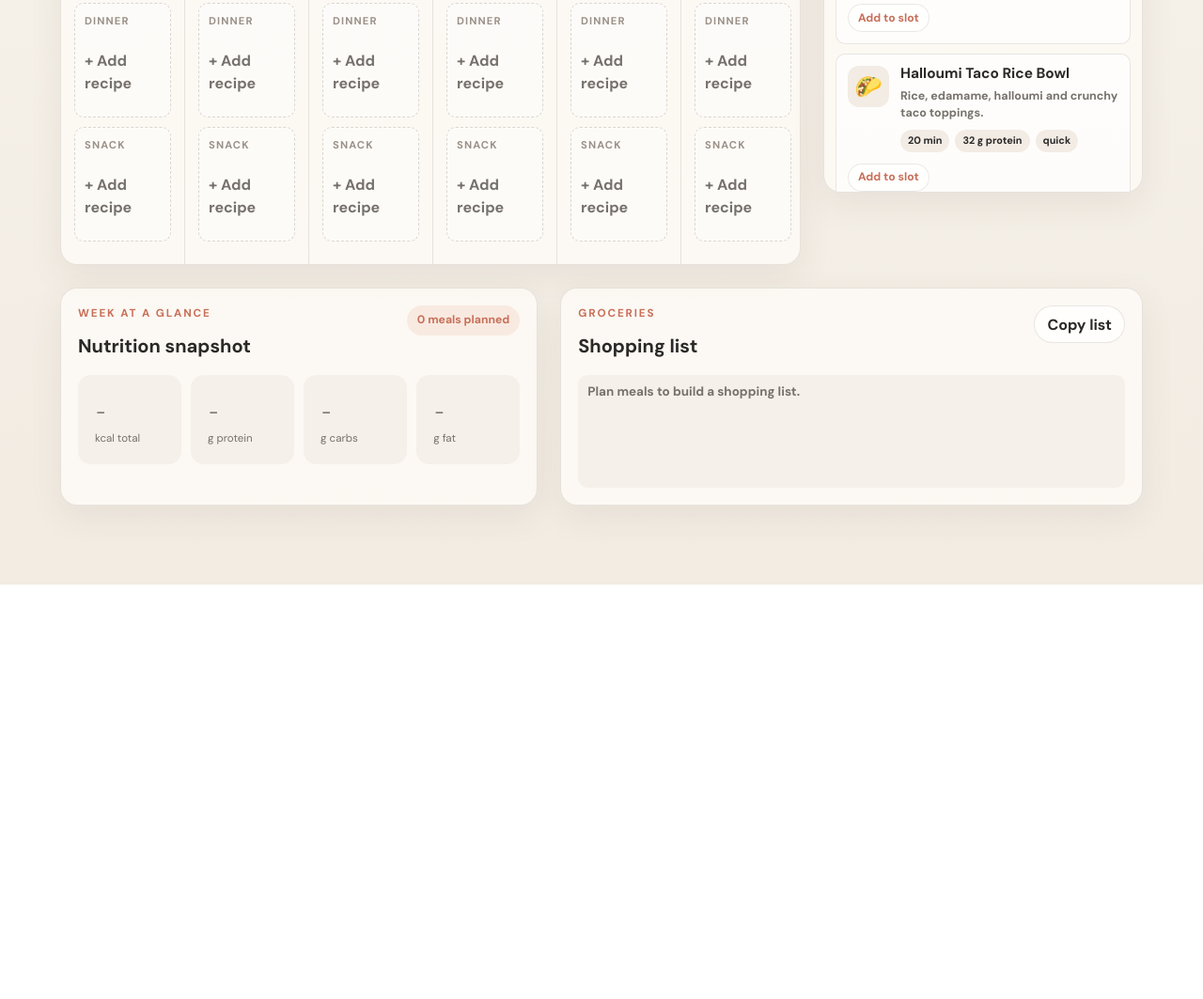
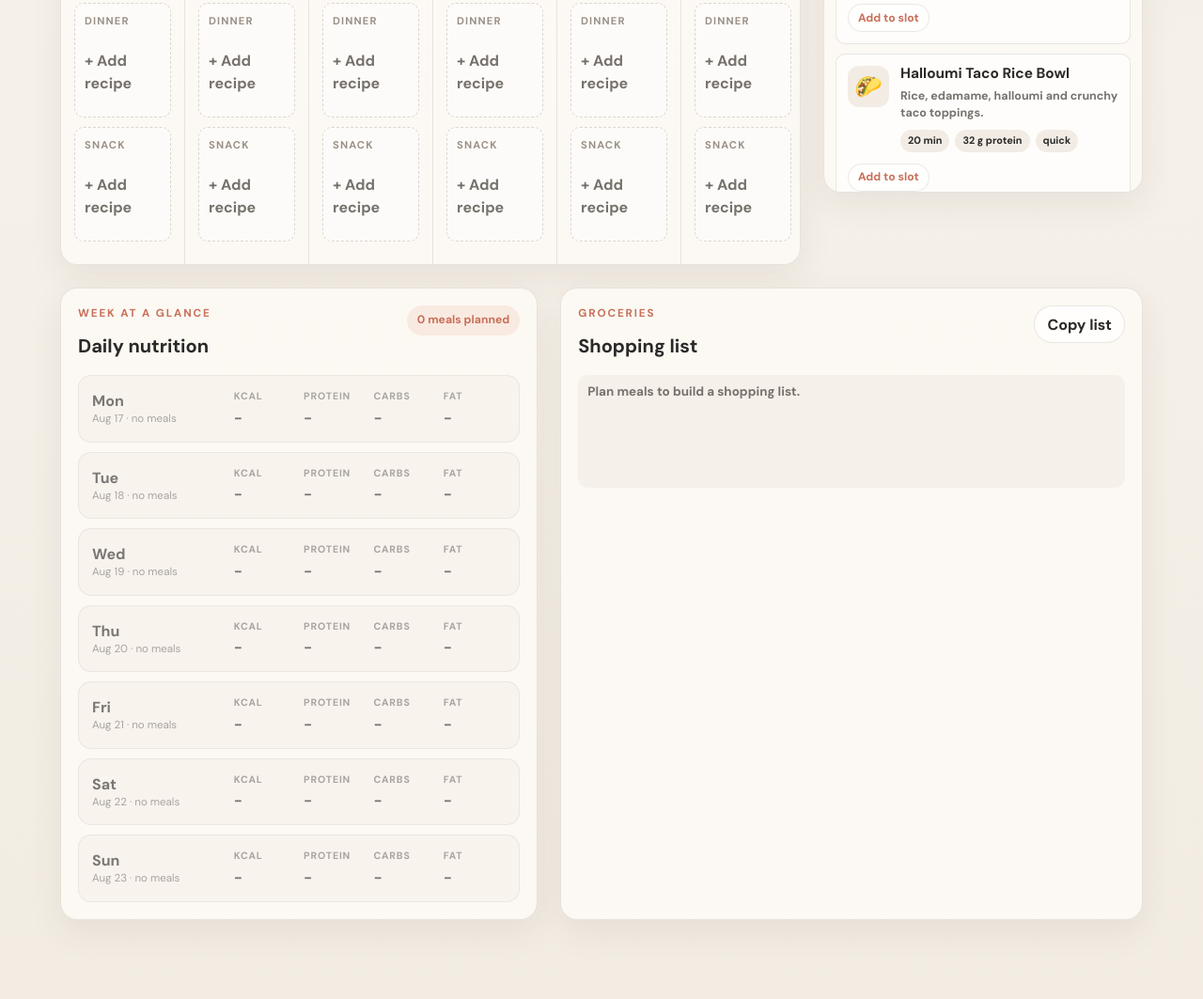
Before and after one commit to annardriguez/annas-recipe-database, a plain HTML site: page planner.html in a window 1280 px wide. Shown: the part 790-1853 px from the top of the page at 94% size. Before the commit the page ends 1412 px from the top, so only its background shows below. Drawn offline with nearby package versions, Linux system fonts and the light colour scheme.

Commit message:
Show daily planner macros

```diff
--- a/planner.html
+++ b/planner.html
@@ -5,7 +5,7 @@
   <meta name="viewport" content="width=device-width, initial-scale=1.0">
   <meta name="theme-color" content="#f4efe7">
   <title>Meal Planner | Anna's Kitchen Index</title>
-  <link rel="stylesheet" href="style.css?v=usable-hero">
+  <link rel="stylesheet" href="style.css?v=daily-macros">
 </head>
 
 <body>
@@ -80,7 +80,7 @@
           <div class="summary-heading">
             <div>
               <p class="eyebrow">Week at a glance</p>
-              <h2>Nutrition snapshot</h2>
+              <h2>Daily nutrition</h2>
             </div>
             <span id="planned-meal-count">0 meals planned</span>
           </div>
@@ -117,7 +117,7 @@
   <script src="supabase-config.js"></script>
   <script src="theme.js?v=fix-recipes"></script>
   <script src="recipes.js?v=account-polish"></script>
-  <script src="planner.js?v=fix-recipes"></script>
+  <script src="planner.js?v=daily-macros"></script>
   <script src="account.js?v=account-polish"></script>
 </body>
 </html>
--- a/planner.js
+++ b/planner.js
@@ -464,11 +464,47 @@ function getPlannedRecipesForWeek() {
   });
 }
 
+function getPlannedRecipesForDay(date) {
+  const dateKey = toDateKey(date);
+
+  return mealSlots
+    .map(slot => getRecipeById(mealPlan[makeSlotKey(dateKey, slot)]))
+    .filter(Boolean);
+}
+
 function sumMacro(plannedRecipes, key) {
   return plannedRecipes.reduce((total, recipe) => {
     const value = recipe[key];
     return typeof value === "number" ? total + value : total;
   }, 0);
+}
+
+function formatDailyMacro(value, suffix = "") {
+  return value ? `${value}${suffix}` : "-";
+}
+
+function renderDailyMacro(date) {
+  const plannedRecipes = getPlannedRecipesForDay(date);
+  const plannedCount = plannedRecipes.length;
+  const calories = sumMacro(plannedRecipes, "calories");
+  const protein = sumMacro(plannedRecipes, "protein");
+  const carbs = sumMacro(plannedRecipes, "carbs");
+  const fat = sumMacro(plannedRecipes, "fat");
+
+  return `
+    <article class="daily-summary ${plannedCount ? "" : "empty"}">
+      <div>
+        <strong>${dayFormatter.format(date)}</strong>
+        <span>${dateFormatter.format(date)} · ${plannedCount || "no"} meal${plannedCount === 1 ? "" : "s"}</span>
+      </div>
+      <dl>
+        <div><dt>kcal</dt><dd>${formatDailyMacro(calories)}</dd></div>
+        <div><dt>protein</dt><dd>${formatDailyMacro(protein, "g")}</dd></div>
+        <div><dt>carbs</dt><dd>${formatDailyMacro(carbs, "g")}</dd></div>
+        <div><dt>fat</dt><dd>${formatDailyMacro(fat, "g")}</dd></div>
+      </dl>
+    </article>
+  `;
 }
 
 function uniqueIngredients(plannedRecipes) {
@@ -489,18 +525,9 @@ function uniqueIngredients(plannedRecipes) {
 function renderWeeklySummary() {
   const plannedRecipes = getPlannedRecipesForWeek();
   const plannedCount = plannedRecipes.length;
-  const calories = sumMacro(plannedRecipes, "calories");
-  const protein = sumMacro(plannedRecipes, "protein");
-  const carbs = sumMacro(plannedRecipes, "carbs");
-  const fat = sumMacro(plannedRecipes, "fat");
 
   plannedMealCount.textContent = `${plannedCount} meal${plannedCount === 1 ? "" : "s"} planned`;
-  weeklySummary.innerHTML = `
-    <div><strong>${calories || "-"}</strong><span>kcal total</span></div>
-    <div><strong>${protein || "-"}</strong><span>g protein</span></div>
-    <div><strong>${carbs || "-"}</strong><span>g carbs</span></div>
-    <div><strong>${fat || "-"}</strong><span>g fat</span></div>
-  `;
+  weeklySummary.innerHTML = getWeekDates().map(renderDailyMacro).join("");
 
   const ingredients = uniqueIngredients(plannedRecipes).slice(0, 28);
   shoppingList.replaceChildren(
--- a/style.css
+++ b/style.css
@@ -1389,11 +1389,10 @@ dialog::backdrop {
 }
 
 .summary-stats {
-  grid-template-columns: repeat(4, minmax(0, 1fr));
-}
-
-.dialog-stats div,
-.summary-stats div {
+  grid-template-columns: 1fr;
+}
+
+.dialog-stats div {
   padding: 18px;
   border-radius: 14px;
   background: var(--paper);
@@ -1406,17 +1405,66 @@ dialog::backdrop {
   display: block;
 }
 
-.dialog-stats strong,
-.summary-stats strong {
+.dialog-stats strong {
   font-family: "Instrument Serif", Georgia, serif;
   font-size: 1.8rem;
   font-weight: 400;
 }
 
 .dialog-stats span,
-.summary-stats span {
+.daily-summary span {
   color: var(--muted);
   font-size: .72rem;
+}
+
+.daily-summary {
+  padding: 14px;
+  display: grid;
+  grid-template-columns: minmax(100px, .85fr) minmax(0, 1.8fr);
+  align-items: center;
+  gap: 14px;
+  border: 1px solid var(--line);
+  border-radius: 14px;
+  background: var(--paper);
+}
+
+.daily-summary.empty {
+  opacity: .62;
+}
+
+.daily-summary > div > strong {
+  font-size: 1rem;
+}
+
+.daily-summary dl {
+  margin: 0;
+  display: grid;
+  grid-template-columns: repeat(4, minmax(0, 1fr));
+  gap: 8px;
+}
+
+.daily-summary dl div {
+  min-width: 0;
+  padding: 0;
+  background: transparent;
+}
+
+.daily-summary dt,
+.daily-summary dd {
+  margin: 0;
+}
+
+.daily-summary dt {
+  color: var(--muted);
+  font-size: .66rem;
+  font-weight: 900;
+  letter-spacing: .08em;
+  text-transform: uppercase;
+}
+
+.daily-summary dd {
+  margin-top: 3px;
+  font-weight: 900;
 }
 
 .summary-heading {
@@ -1812,4 +1860,12 @@ body.dark-theme .palette-5 { background-color: #57433e; }
   .shopping-list {
     grid-template-columns: 1fr;
   }
-}
+
+  .daily-summary {
+    grid-template-columns: 1fr;
+  }
+
+  .daily-summary dl {
+    grid-template-columns: repeat(2, minmax(0, 1fr));
+  }
+}
```
Also changed, not shown: about.html (+1 -1 lines), index.html (+1 -1 lines).
